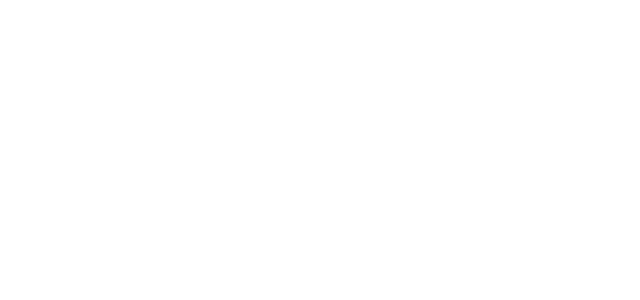
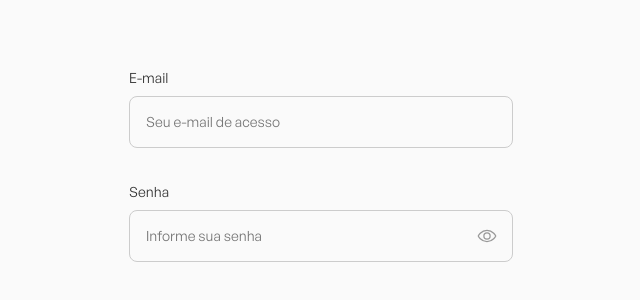
Before and after one commit to vidaaal/waiterapp-v2, a React (Vite) app in the folder web/: page /login in a window 1280 px wide. Shown: the part 236-536 px from the top of the page, without its empty margins (319-959 px from the left). Built offline with nearby package versions, Linux system fonts and the light colour scheme.

Commit message:
feat: TextInput component

```diff
--- a/web/package.json
+++ b/web/package.json
@@ -10,6 +10,7 @@
   },
   "dependencies": {
     "@types/styled-components": "^5.1.26",
+    "phosphor-react": "^1.4.1",
     "react": "^18.2.0",
     "react-dom": "^18.2.0",
     "react-router-dom": "^6.10.0",
--- /dev/null
+++ b/web/src/components/TextInput/index.tsx
@@ -0,0 +1,57 @@
+import { Eye, EyeSlash, WarningCircle } from 'phosphor-react'
+import { InputHTMLAttributes, useState } from 'react'
+import {
+  Container,
+  Content,
+  ErrorMessageContainer,
+  RawInput,
+  RightIcon,
+  TextLabel,
+} from './styles'
+
+interface TextInputProps extends InputHTMLAttributes<HTMLInputElement> {
+  label?: string
+  errorMessage?: string
+}
+
+export function TextInput({ label, errorMessage, ...rest }: TextInputProps) {
+  const [isPasswordVisible, setIsPasswordVisible] = useState(false)
+
+  const { type } = { ...rest }
+
+  function togglePasswordVisibility() {
+    setIsPasswordVisible((prevState) => !prevState)
+  }
+
+  return (
+    <Container>
+      <TextLabel>{label}</TextLabel>
+
+      <Content>
+        <RawInput
+          error={!!errorMessage}
+          {...rest}
+          type={type === 'password' && isPasswordVisible ? 'text' : type}
+        />
+
+        {type === 'password' && (
+          <>
+            <RightIcon type="button" onClick={togglePasswordVisibility}>
+              {!isPasswordVisible && <Eye size={20} />}
+
+              {isPasswordVisible && <EyeSlash size={20} />}
+            </RightIcon>
+          </>
+        )}
+      </Content>
+
+      {!!errorMessage && (
+        <ErrorMessageContainer>
+          <WarningCircle size={15} />
+
+          <small>{errorMessage}</small>
+        </ErrorMessageContainer>
+      )}
+    </Container>
+  )
+}
--- /dev/null
+++ b/web/src/components/TextInput/styles.ts
@@ -0,0 +1,88 @@
+import styled, { css } from 'styled-components'
+
+export const Container = styled.label`
+  width: 100%;
+`
+
+export const TextLabel = styled.small`
+  font-weight: 400;
+  font-size: 0.875rem;
+`
+
+export const Content = styled.div`
+  width: 100%;
+  height: 100%;
+  position: relative;
+  margin-top: 8px;
+
+  &:has(input:focus) {
+    input {
+      border: 1px solid ${({ theme }) => theme.colors.gray[400]};
+      color: ${({ theme }) => theme.colors.gray[400]};
+    }
+
+    svg {
+      color: ${({ theme }) => theme.colors.gray[400]};
+    }
+  }
+`
+
+interface RawInputProps {
+  error: boolean
+}
+
+export const RawInput = styled.input<RawInputProps>`
+  width: 100%;
+  height: 100%;
+  padding: 16px;
+  border-radius: 8px;
+  background: ${({ theme }) => theme.colors.gray[100]};
+  color: ${({ theme }) => theme.colors.gray[400]};
+  border: 1px solid ${({ theme }) => theme.colors.gray[200]};
+  font-size: 0.875rem;
+  outline: 0;
+
+  ::placeholder {
+    font-size: 0.875rem;
+  }
+
+  ${({ error }) =>
+    error &&
+    css`
+      border: 1px solid ${({ theme }) => theme.colors.brand.red} !important;
+    `}
+`
+
+export const RightIcon = styled.button`
+  all: unset;
+  line-height: 0;
+  position: absolute;
+  right: 16px;
+  top: 50%;
+  transform: translateY(-50%);
+  cursor: pointer;
+
+  svg {
+    color: ${({ theme }) => theme.colors.gray[300]};
+
+    :hover {
+      color: ${({ theme }) => theme.colors.gray[400]};
+    }
+  }
+`
+
+export const ErrorMessageContainer = styled.div`
+  display: flex;
+  align-items: center;
+  gap: 8px;
+  margin-top: 8px;
+
+  small {
+    font-size: 0.875rem;
+    color: ${({ theme }) => theme.colors.brand.red};
+  }
+
+  svg {
+    color: ${({ theme }) => theme.colors.brand.red};
+  }
+`
--- a/web/src/pages/Login/index.tsx
+++ b/web/src/pages/Login/index.tsx
@@ -1,3 +1,4 @@
+import { TextInput } from '../../components/TextInput'
 import { Container, Content, Fields, Form } from './styles'
 
 export function Login() {
@@ -5,7 +6,15 @@
     <Container>
       <Content>
         <Form>
-          <Fields></Fields>
+          <Fields>
+            <TextInput label="E-mail" placeholder="Seu e-mail de acesso" />
+
+            <TextInput
+              label="Senha"
+              placeholder="Informe sua senha"
+              type="password"
+            />
+          </Fields>
         </Form>
       </Content>
     </Container>
--- a/web/src/styles/GlobalStyles.ts
+++ b/web/src/styles/GlobalStyles.ts
@@ -46,7 +46,7 @@
     font-family: GeneralSans, sans-serif;
   }
 
-  body: {
+  body {
     background: ${({ theme }) => theme.colors.gray[100]};
     color: ${({ theme }) => theme.colors.gray[500]};
   }
```
Also changed, not shown: 1 other file (tests, documents, lock files or other folders).
